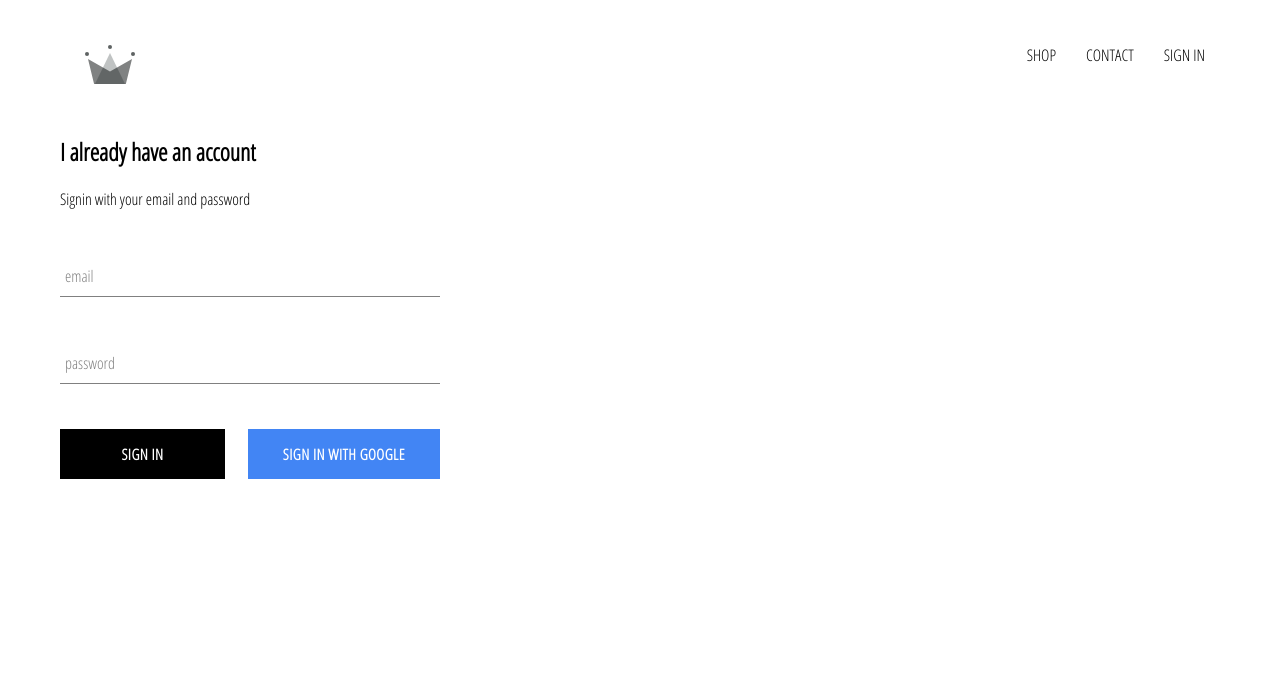
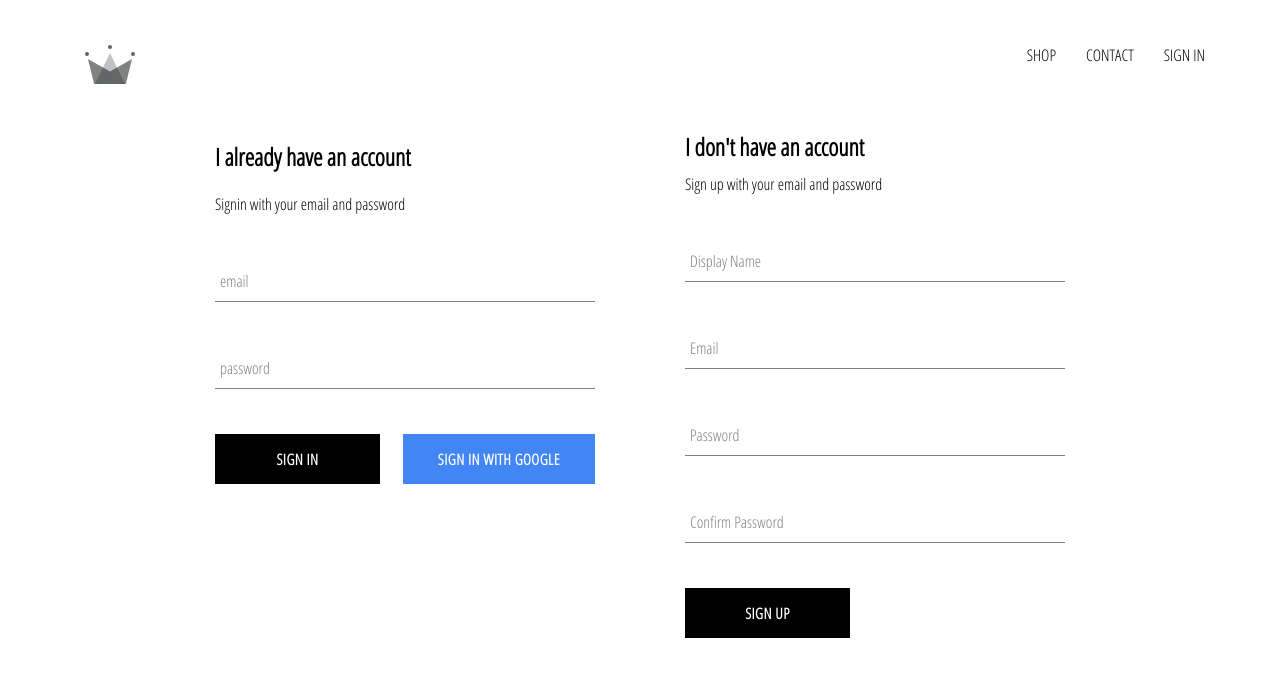
Before and after one commit to abhishekpal463/Fashion-Fiesta, a React (Create React App) app: page /signin in a window 1280 px wide. Shown: the top 676 px of the page. Built offline with nearby package versions, Linux system fonts and the light colour scheme; no server answers.

Commit message:
sign-up added

```diff
--- a/src/App.js
+++ b/src/App.js
@@ -5,7 +5,7 @@
 import ShopPage from "./pages/shoppage/shop.components";
 import Header from "./components/header/header.component";
 import SignInandSignUpPage from "./pages/signin-and-signup/signin-and-signup.component";
-import {auth} from "./firebase/firebase.utils";
+import {auth ,createUserProfileDocument} from "./firebase/firebase.utils";
 
 class App extends React.Component {
 
@@ -18,10 +18,25 @@
 
   unSubscribeFromAuth = null;
   componentDidMount(){
-    this.unSubscribeFromAuth= auth.onAuthStateChanged(user=>{
-      this.setState({currrentUser:user});
-      console.log(user);
-    })
+    this.unSubscribeFromAuth= auth.onAuthStateChanged(async userAuth=>{
+      if(userAuth){
+        const userRef = await createUserProfileDocument(userAuth);
+        userRef.onSnapshot(snapshot=>{
+        this.setState({
+          currentUser:{
+            id:snapshot.id,
+            ...snapshot.data()
+          }
+        });
+        //console.log(this.state);
+      });
+
+      }
+      else{
+        this.setState({currentUser:userAuth});
+      }
+
+    });
   }
 
   componentWillUnmount(){
--- /dev/null
+++ b/src/components/sign-up/signup.component.jsx
@@ -0,0 +1,95 @@
+import React from "react";
+import FormInput from "../form-input/form-input.component";
+import "./signup.styles.scss";
+import CustomButton from "../custom-button/custom-button.component";
+import {auth, createUserProfileDocument} from "../../firebase/firebase.utils";
+
+class SignUp extends React.Component{
+    constructor(){
+        super();
+
+        this.state={
+            displayName:'',
+            email:'',
+            password:'',
+            confirmPassword:''
+        }
+    }
+
+    handleSubmit = async event => {
+        event.preventDefault();
+
+        const {displayName,email,password,confirmPassword} = this.state;
+        if(password !== confirmPassword ){
+            alert(`Password don't match`);
+            return;
+        }
+        try{
+            const { user } = await auth.createUserWithEmailAndPassword(email,password);
+            await createUserProfileDocument(user, {displayName} );
+            this.setState({
+                displayName:'',
+                email:'',
+                password:'',
+                confirmPassword:''
+            });
+
+        }catch(error){
+            console.error(error);
+        }
+    };
+
+    handleChange = event => {
+        const {name,value} = event.target;
+        this.setState({[name]:value});
+    }
+
+    render(){
+        const {displayName,email,password,confirmPassword}=this.state;
+        return(
+            <div className="sign-up">
+                <h2 className="title">
+                    I don't have an account
+                </h2>
+                <span>Sign up with your email and password</span>
+                <form className="sign-up-form" onSubmit={this.handleSubmit}>
+                    <FormInput
+                        type="text"
+                        name="displayName"
+                        value={displayName}
+                        onChange={this.handleChange}
+                        label="Display Name"
+                        required
+                    />
+                    <FormInput
+                        type="email"
+                        name="email"
+                        value={email}
+                        onChange={this.handleChange}
+                        label="Email"
+                        required
+                    />
+                    <FormInput
+                        type="password"
+                        name="password"
+                        value={password}
+                        onChange={this.handleChange}
+                        label="Password"
+                        required
+                    />
+                    <FormInput
+                        type="password"
+                        name="confirmPassword"
+                        value={confirmPassword}
+                        onChange={this.handleChange}
+                        label="Confirm Password"
+                        required
+                    />
+                    <CustomButton type="submit">SIGN UP</CustomButton>
+                </form>
+            </div>
+        );
+    }
+}
+
+export default SignUp
--- /dev/null
+++ b/src/components/sign-up/signup.styles.scss
@@ -0,0 +1,9 @@
+.sign-up {
+  display: flex;
+  flex-direction: column;
+  width: 380px;
+
+  .title {
+    margin: 10px 0px;
+  }
+}
--- a/src/firebase/firebase.utils.js
+++ b/src/firebase/firebase.utils.js
@@ -12,7 +12,31 @@
     measurementId: "G-G4H7CDJYXR"
   };
 
-  firebase.initializeApp(config);
+  export const createUserProfileDocument = async (userAuth , additonalData) =>{
+    if(!userAuth)
+        return;
+        const userRef = firestore.doc(`users/${userAuth.uid}`);
+        const snapShot  = await userRef.get();
+        if(!snapShot.exists){
+          const {displayName,email}=userAuth;
+          const createdAt = new Date();
+          try{
+            await userRef.set({
+              displayName,
+              email,
+              createdAt,
+              ...additonalData
+            });
+          }catch(error){
+            console.log("error creating user" , error.message);
+          }
+        }
+        return userRef;
+  }
+
+  if( firebase.apps.length === 0 ){
+   firebase.initializeApp(config);
+}
   export const auth = firebase.auth();
   export const firestore = firebase.firestore();
 
--- a/src/pages/signin-and-signup/signin-and-signup.component.jsx
+++ b/src/pages/signin-and-signup/signin-and-signup.component.jsx
@@ -1,9 +1,13 @@
 import React from "react";
 import "./signin-and-signup.styles.scss";
 import SignIn from "../../components/sign-in/signin.component";
+import SignUp from "../../components/sign-up/signup.component";
 const SignInandSignUpPage = () => (
     <div
-    className="sign-in-and-sign-up"><SignIn/></div>
+    className="sign-in-and-sign-up">
+    <SignIn/>
+    <SignUp/>
+    </div>
 );
 
 export default SignInandSignUpPage;
--- a/src/pages/signin-and-signup/signin-and-signup.styles.scss
+++ b/src/pages/signin-and-signup/signin-and-signup.styles.scss
@@ -0,0 +1,6 @@
+.sign-in-and-sign-up {
+  width: 850px;
+  display: flex;
+  justify-content: space-between;
+  margin: 30px auto;
+}
```
